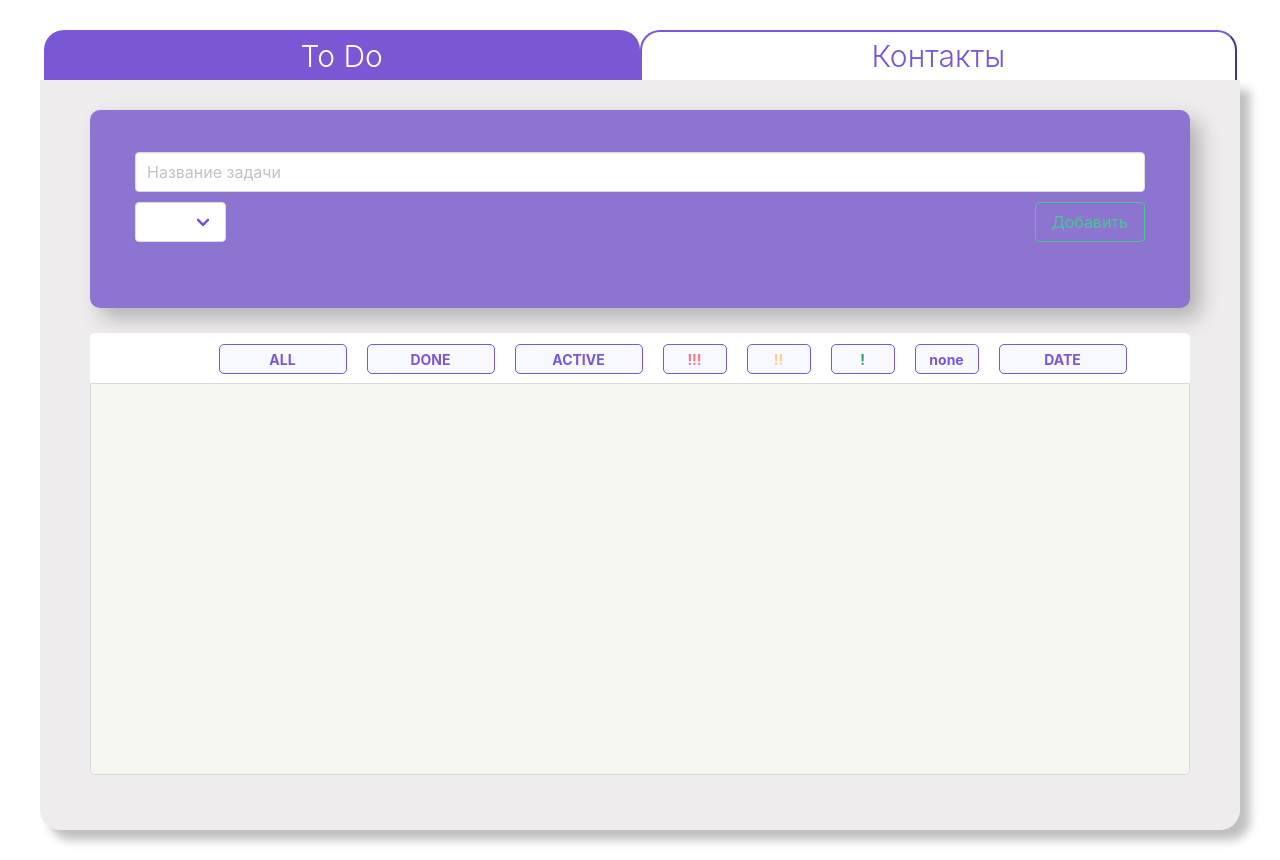
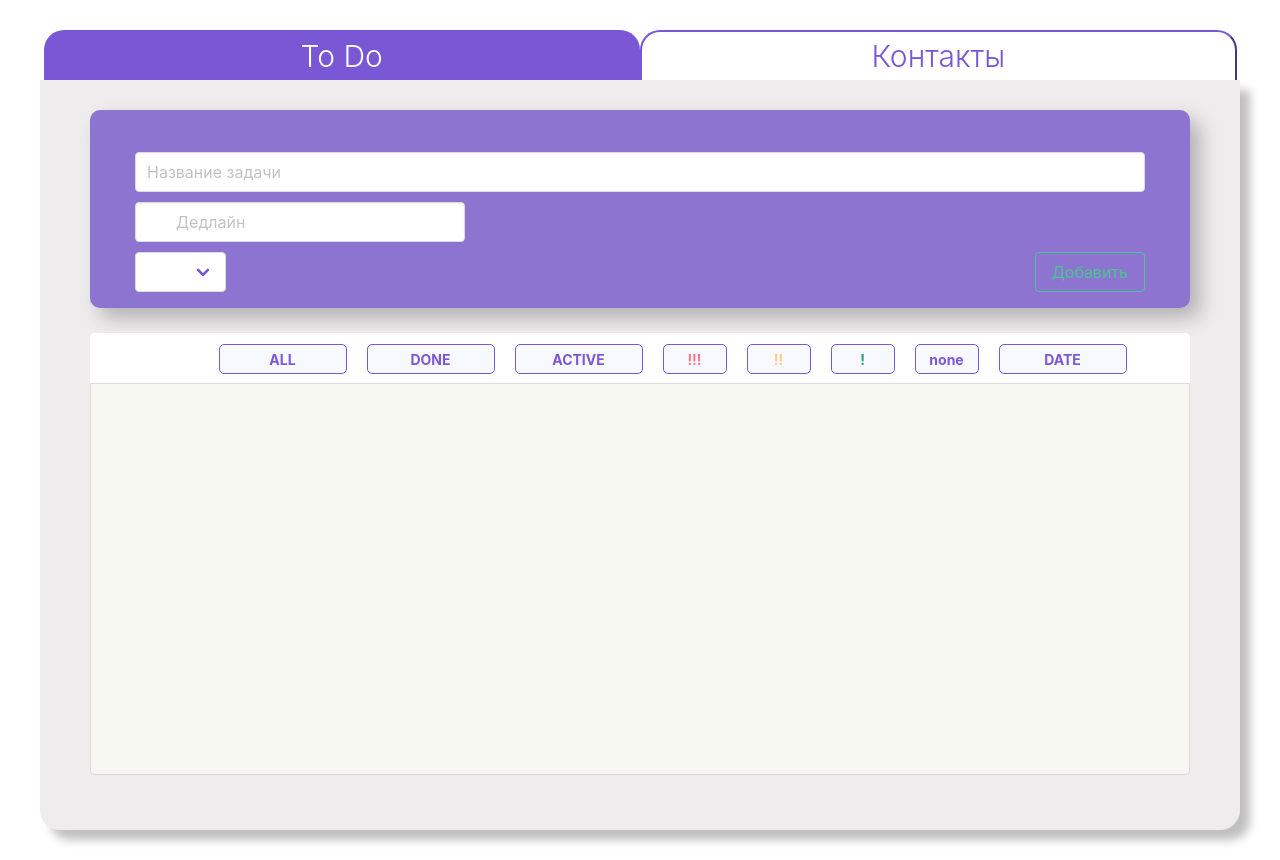
Before and after one commit to aaaknir/ProfcomFrontendLearning, a Vue app in the folder 4. Vue/To Do/: page /MainScreen in a window 1280 px wide. Built offline with nearby package versions, Linux system fonts and the light colour scheme.

Commit message:
add datepicker

```diff
--- a/4. Vue/To Do/src/components/ToDo.vue
+++ b/4. Vue/To Do/src/components/ToDo.vue
@@ -2,7 +2,7 @@
     <div id="to-do">
         <form id="new-todo">
             <b-field><b-input placeholder="Название задачи" id="new-todo-name" v-model="new_todo" form="new-todo"></b-input></b-field>
-           <!-- <b-field><b-datepicker placeholder="Дедлайн" icon="calendar-today" editable v-model="new_todo_date" id="new-todo-date" form="new-todo"></b-datepicker></b-field>-->
+            <b-field><b-datepicker placeholder="Дедлайн" icon="calendar-today" editable v-model="new_todo_date" id="new-todo-date" form="new-todo"></b-datepicker></b-field>
             <b-field><b-select placeholder="Приоритетность" v-model="new_todo_priority" id="new-todo-priority" form="new-todo">
                 <option>!!!</option>
                 <option>!!</option>
```
Lines whose indentation alone changed are shown as unchanged.
